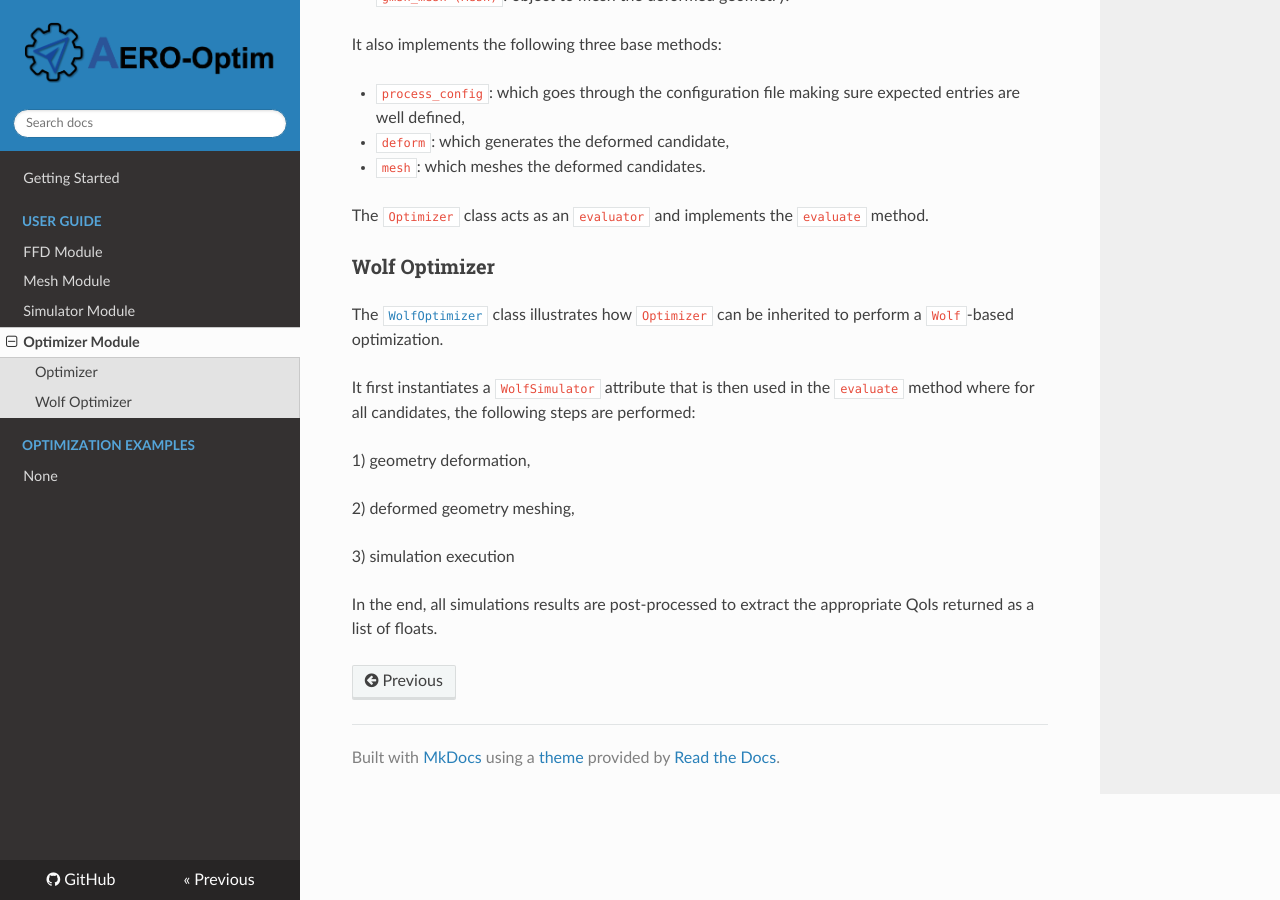
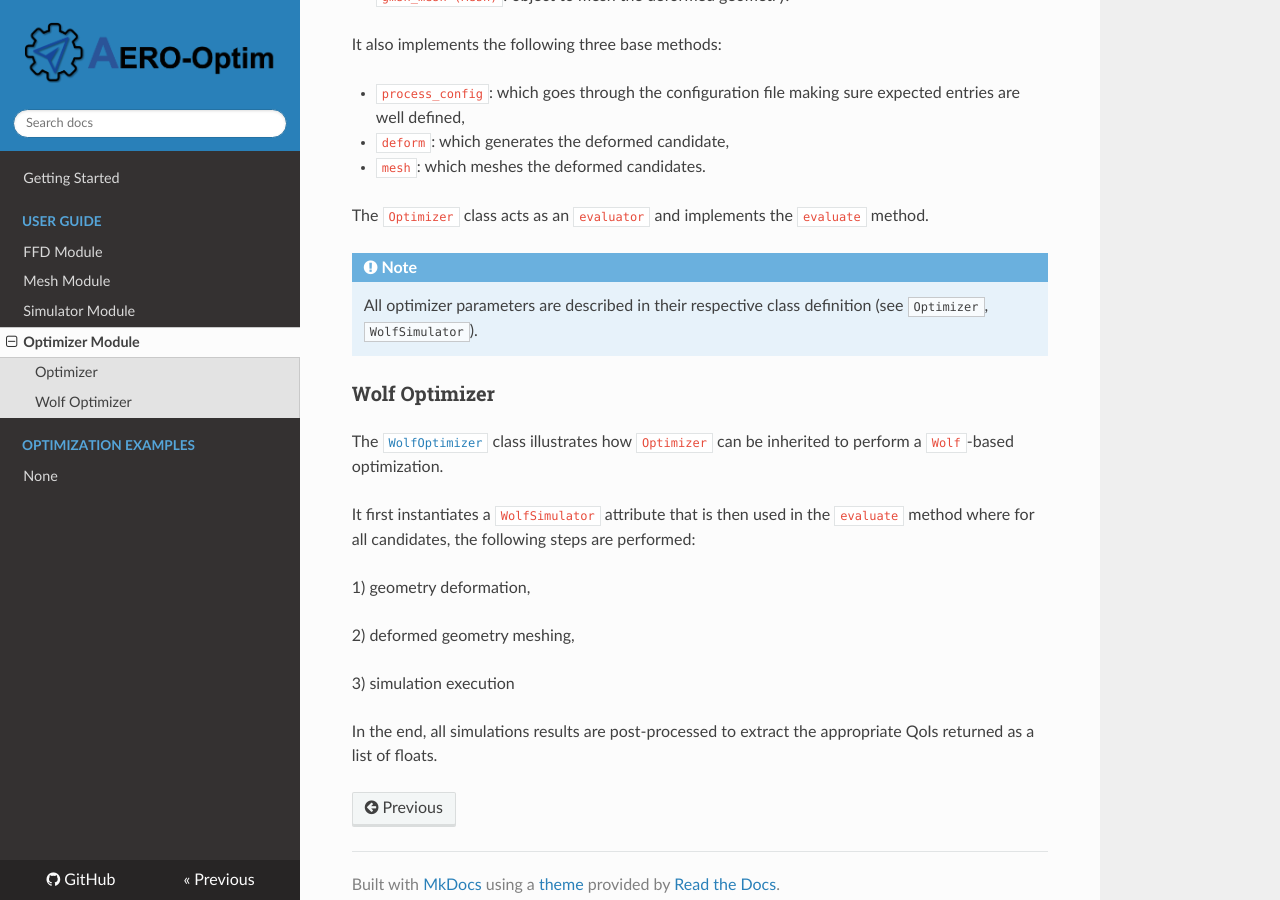
Before and after one commit to mschouler/aero-optim, an MkDocs documentation site: the page built from docs/optimizer.md, in a window 1280 px wide and 900 px high, scrolled down 835 px. Built offline with MkDocs 1.6.1, drawn with Linux system fonts in a browser that asks for light colours; nearby versions of some CDN libraries.

Commit message:
improve parameter doc

```diff
--- a/docs/optimizer.md
+++ b/docs/optimizer.md
@@ -32,6 +32,9 @@ It also implements the following three base methods:
 
 The `Optimizer` class acts as an `evaluator` and implements the `evaluate` method.
 
+!!! Note
+    All optimizer parameters are described in their respective class definition (see [`Optimizer`](https://github.com/mschouler/aero-optim/blob/master/src/ins_optimizer.py#L26-L57), [`WolfSimulator`](https://github.com/mschouler/aero-optim/blob/master/src/ins_optimizer.py#L153-L158)).
+
 ### Wolf Optimizer
 The [`WolfOptimizer`](https://github.com/mschouler/aero-optim/blob/add-docs/src/ins_optimizer.py#L148-L186) class illustrates how `Optimizer` can be inherited to perform a `Wolf`-based optimization.
 
```
Also changed, not shown: docs/mesh.md (+1 -1 lines), docs/simulator.md (+3 -0 lines).
